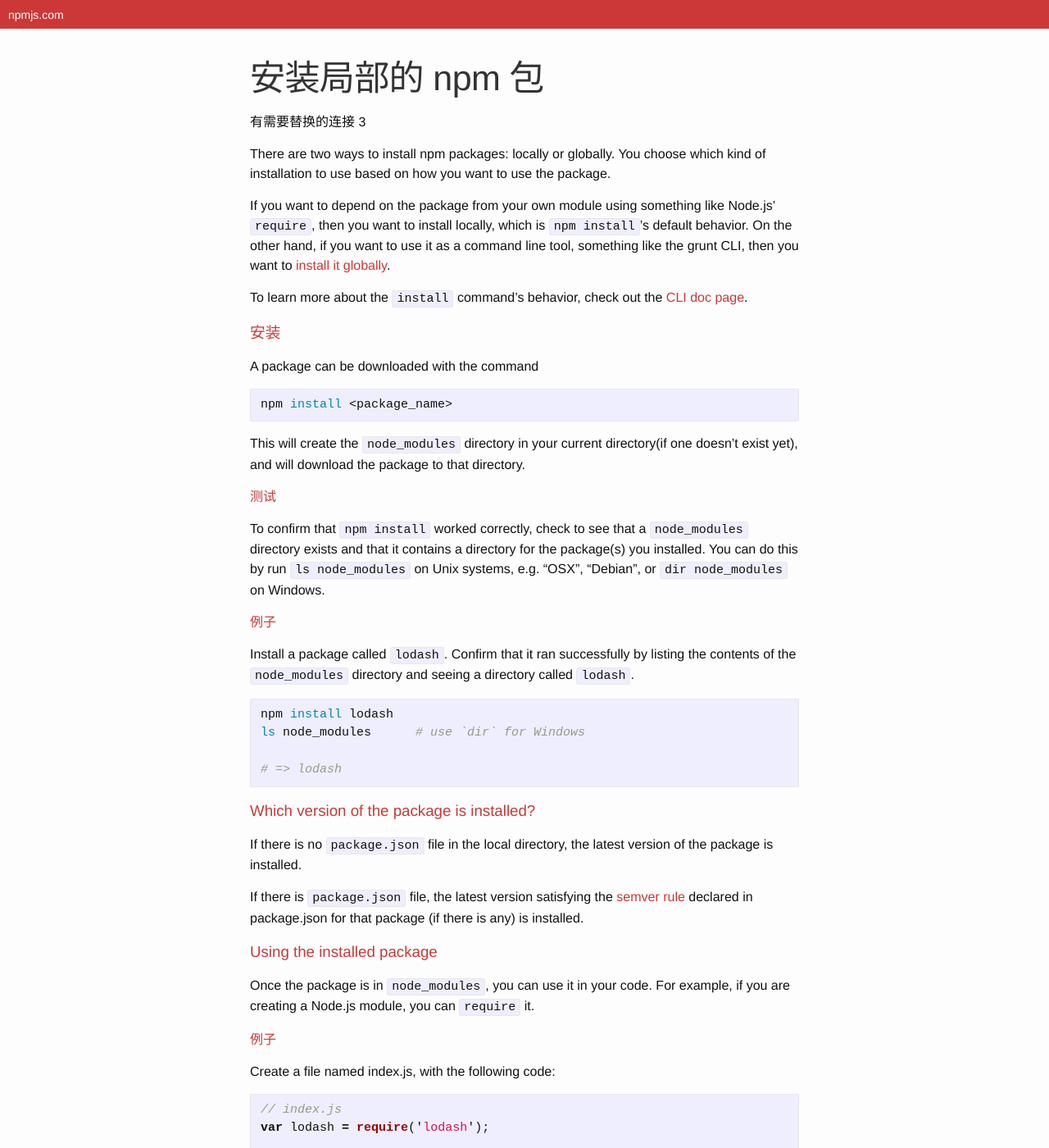
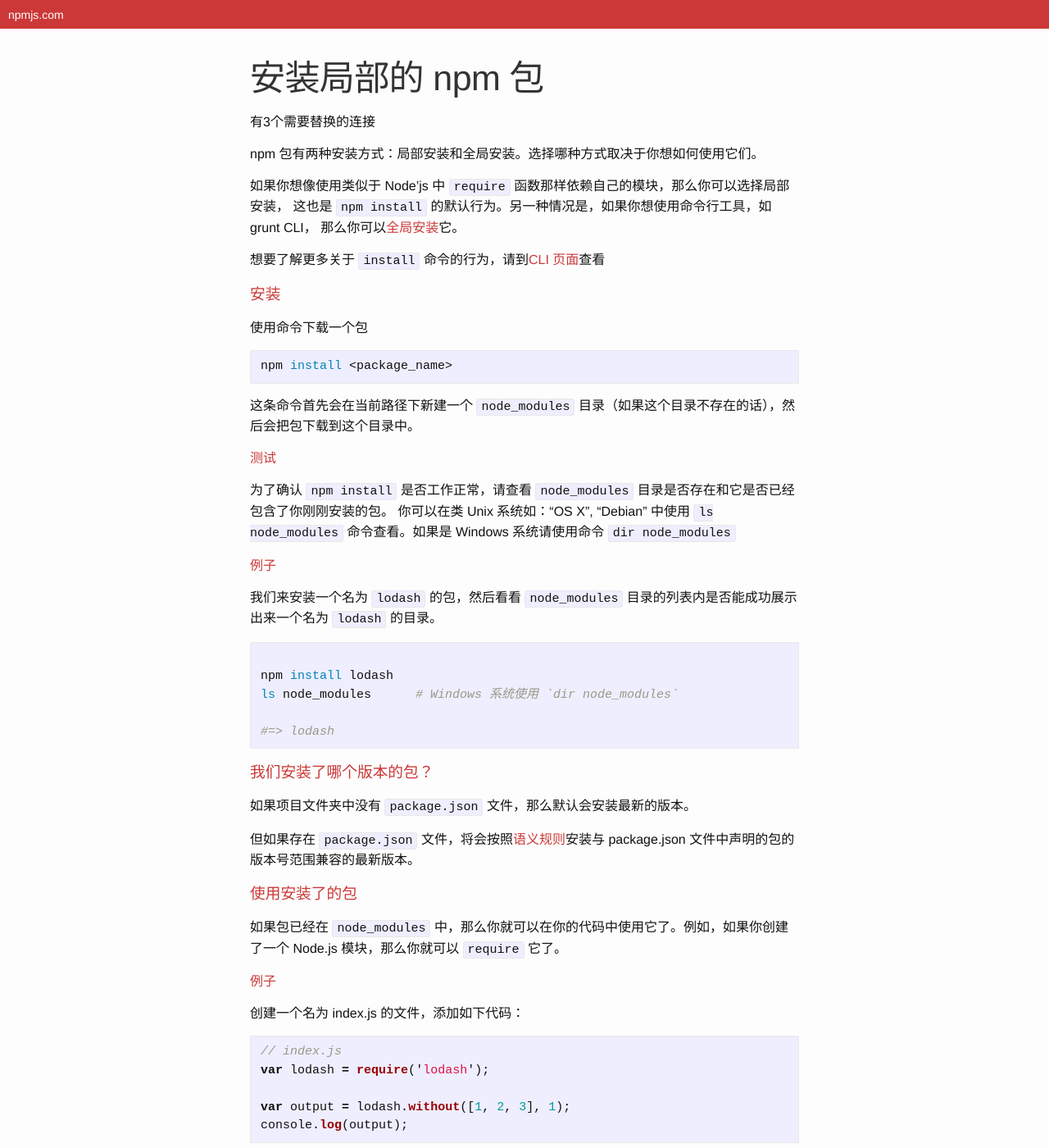
Before and after one commit to LeoHuiyi/npmjs-documentation, a Jekyll site: the page built from _posts/2000-01-12-installingNpmPackagesLocally.md, in a window 1280 px wide and 1400 px high. Shown: the whole window at 82% size. Built offline with Jekyll 4.4.1, drawn with Linux system fonts in a browser that asks for light colours; some of the changed text lies outside the part shown.

Commit message:
add one
finish `installing npm packages locally`

````diff
--- a/_posts/2000-01-12-installingNpmPackagesLocally.md
+++ b/_posts/2000-01-12-installingNpmPackagesLocally.md
@@ -7,54 +7,57 @@ tag: 'getting-started'
 order: '04'
 ---
 
-有需要替换的连接 3
+有3个需要替换的连接
 
-There are two ways to install npm packages: locally or globally.
-You choose which kind of installation to use based on how you want to use the package.
+npm 包有两种安装方式：局部安装和全局安装。选择哪种方式取决于你想如何使用它们。
 
-If you want to depend on the package from your own module using something like Node.js' `require`,
-then you want to install locally, which is `npm install`'s default behavior. On the other hand, if you want to use it as a command line tool, something like the grunt CLI, then you want to [install it globally](https://docs.npmjs.com/getting-started/installing-npm-packages-globally).
+如果你想像使用类似于 Node'js 中 `require` 函数那样依赖自己的模块，那么你可以选择局部安装，
+这也是 `npm install` 的默认行为。另一种情况是，如果你想使用命令行工具，如 grunt CLI，
+那么你可以[全局安装](https://docs.npmjs.com/getting-started/installing-npm-packages-globally)它。
 
-To learn more about the `install` command's behavior, check out the [CLI doc page](https://docs.npmjs.com/cli/install).
+想要了解更多关于 `install` 命令的行为，请到[CLI 页面](https://docs.npmjs.com/cli/install)查看
 
 <h3 id="installing"><a href="#installing">安装</a></h3>
 
-A package can be downloaded with the command
+使用命令下载一个包
 
-``` bash
+
+```bash
 npm install <package_name>
 ```
 
-This will create the `node_modules` directory in your current directory(if one doesn't exist yet), and will download the package to that directory.
+这条命令首先会在当前路径下新建一个 `node_modules` 目录（如果这个目录不存在的话），然后会把包下载到这个目录中。
 
 <a href="#test" id="test">测试</a>
 
-To confirm that `npm install` worked correctly, check to see that a `node_modules` directory exists and that it contains a directory for the package(s) you installed. You can do this by run `ls node_modules` on Unix systems, e.g. "OSX", "Debian", or `dir node_modules` on Windows.
+为了确认 `npm install` 是否工作正常，请查看 `node_modules` 目录是否存在和它是否已经包含了你刚刚安装的包。
+你可以在类 Unix 系统如：“OS X”, “Debian” 中使用 `ls node_modules` 命令查看。如果是 Windows 系统请使用命令 `dir node_modules`
 
 <a href="#example" id="example">例子</a>
 
-Install a package called `lodash`. Confirm that it ran successfully by listing the contents of the `node_modules` directory and seeing a directory called `lodash`.
+我们来安装一个名为 `lodash` 的包，然后看看 `node_modules` 目录的列表内是否能成功展示出来一个名为 `lodash` 的目录。
 
-``` bash
+```bash
+
 npm install lodash
-ls node_modules      # use `dir` for Windows
+ls node_modules      # Windows 系统使用 `dir node_modules`
 
-# => lodash
+#=> lodash
 ```
 
-<h3 id="which-version-of-the-package-is-installed"><a href="#which-version-of-the-package-is-installed">Which version of the package is installed?</a></h3>
+<h3 id="which-version-of-the-package-is-installed"><a href="#which-version-of-the-package-is-installed">我们安装了哪个版本的包？</a></h3>
 
-If there is no `package.json` file in the local directory, the latest version of the package is installed.
+如果项目文件夹中没有 `package.json` 文件，那么默认会安装最新的版本。
 
-If there is `package.json` file, the latest version satisfying the [semver rule](https://docs.npmjs.com/getting-started/semantic-versioning) declared in package.json for that package (if there is any) is installed.
+但如果存在 `package.json` 文件，将会按照[语义规则](https://docs.npmjs.com/getting-started/semantic-versioning)安装与 package.json 文件中声明的包的版本号范围兼容的最新版本。
 
-<h3 id="using-the-installed-package"><a href="#using-the-installed-package">Using the installed package</a></h3>
+<h3 id="using-the-installed-package"><a href="#using-the-installed-package">使用安装了的包</a></h3>
 
-Once the package is in `node_modules`, you can use it in your code. For example, if you are creating a Node.js module, you can `require` it.
+如果包已经在 `node_modules` 中，那么你就可以在你的代码中使用它了。例如，如果你创建了一个 Node.js 模块，那么你就可以 `require` 它了。
 
 <a href="#example1" id="example1">例子</a>
 
-Create a file named index.js, with the following code:
+创建一个名为 index.js 的文件，添加如下代码：
 
 ``` javascript
 // index.js
@@ -64,15 +67,16 @@ var output = lodash.without([1, 2, 3], 1);
 console.log(output);
 ```
 
-Run the code using `node index.js`. It should output `[2, 3]`.
+在终端中执行 `node index.js`。 它将会输出 `[2, 3]`
 
-If you had not properly installed `lodash`, you would receive this error:
+假如你还没有正确地安装 `lodash`，你将会收到报错：
 
 ``` bash
 module.js:340
     throw err;
           ^
 Error: Cannot find module 'lodash'
+# 不能找到 `lodash` 模块
 ```
 
-To fix this, run `npm install lodash` in the same directory as your `index.js`.
+解决这个问题的方法，在 `index.js` 所在的目录中执行 `npm install lodash`
````
